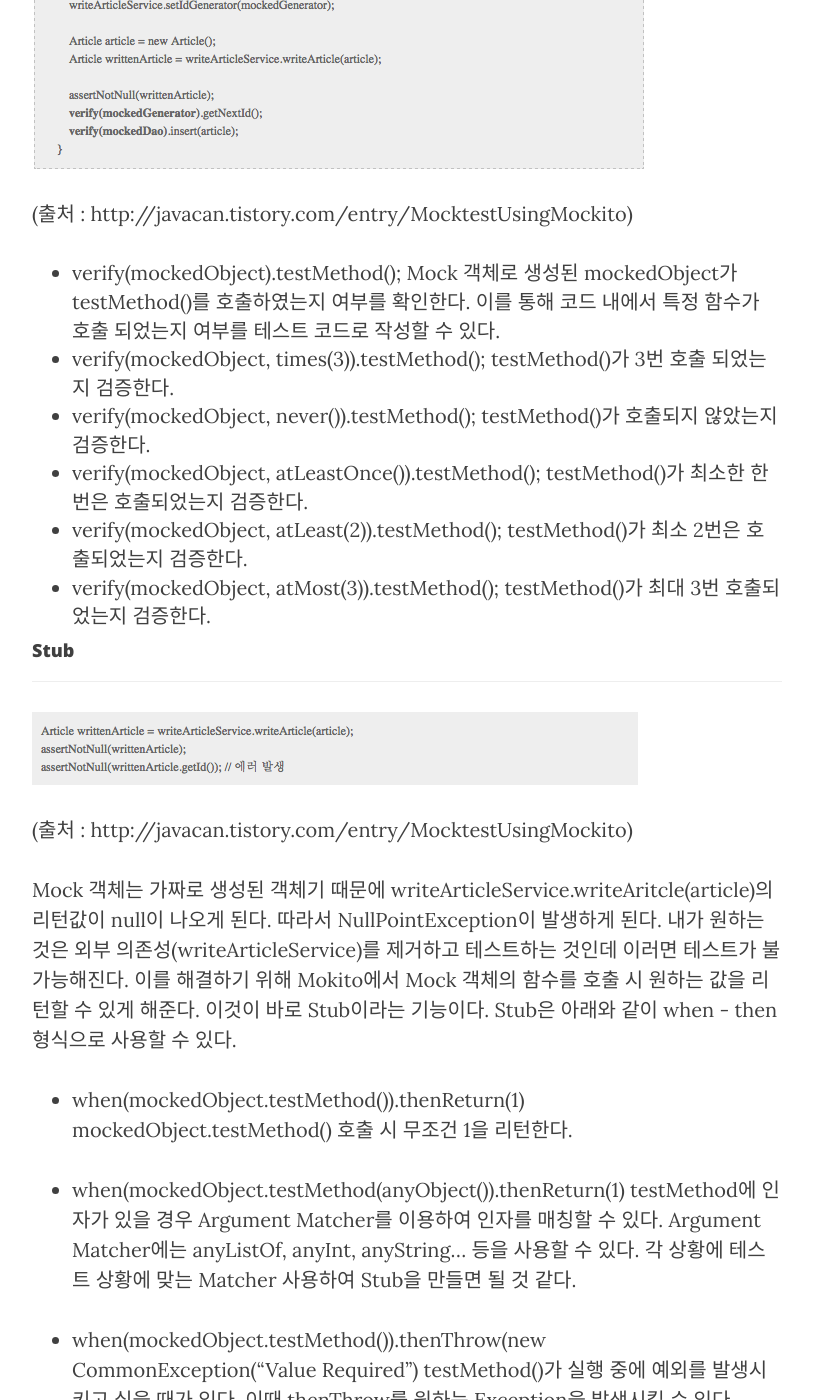
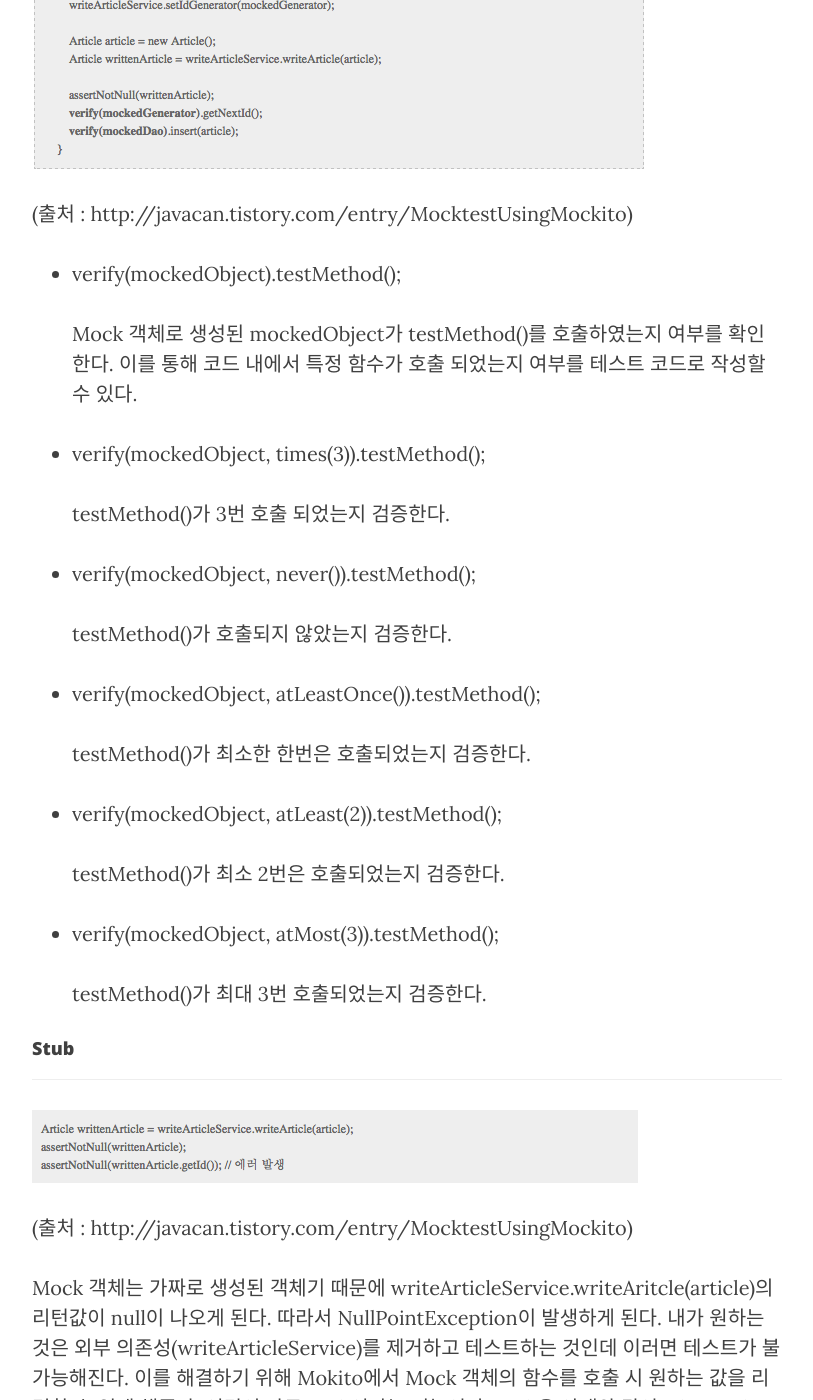
Before and after one commit to ljt629/ljt629.github.io, a Jekyll site: the page built from _posts/2017-02-09-mockito.markdown, in a window 1280 px wide and 1400 px high, scrolled down 2065 px. Shown: the whole window, without its empty margins (233-1046 px from the left). Built offline with Jekyll 4.4.1, drawn with Linux system fonts in a browser that asks for light colours; nearby versions of some CDN libraries; some of the changed text lies outside the part shown.

Commit message:
Modify post

```diff
--- a/_posts/2017-02-09-mockito.markdown
+++ b/_posts/2017-02-09-mockito.markdown
@@ -11,6 +11,7 @@ header-img: "img/post-bg-06.jpg"
  NHN 엔터에 입사 전 과제에서 JUnit 테스트 코드를 작성하라는 요구사항이 있었다. 입사 후 베이스캠프 프로젝트를 진행할 때도 테스트 코드의 중요성을 몇번씩 들었다. 그때는 테스트 코드의 필요하다고 생각은 했지만 진정한 필요성에 대해서는 느끼지 못했다. 프로젝트에서 테스트 코드를 작성해보고 TDD 강의를 듣고나서야 테스트 코드의 필요성을 제대로 알게 되었다.
 
  베이스캠프 진행 시 나는 프로그램이 돌아가게끔 하는데 초점이 맞춰져 있었다. 테스트 코드를 작성해야한다는 의무감 때문에 상당히 단순한 테스트 케이스만을 처리하는 테스트 코드를 작성하였다. 그렇게 모든 프로젝트가 끝나고 우리 TF에는 2가지 문제가 발생하였다.
+
  1. 원하는 요구사항대로 로직이 수행하지 않는 함수
  2. A 기능을 수정하였더니 B 기능이 작동하지 않음
 
@@ -19,13 +20,15 @@ header-img: "img/post-bg-06.jpg"
 현재 우리 팀이 진행하고 있는 프로젝트는 4명이서 진행하며 기능이 그렇게 많지 않은 작은 프로젝트이다. 수십명이 함께 진행하는 프로젝트에 테스트 코드가 단 한줄이라도 없다면 어떻게 될까? 아마도 정체를 알 수 없는 각종 버그들과 함께 주말 출근을 하고 있는 나를 볼 수 있을 것 같다.
 베이스캠프를 진행하며 테스트 코드 작성의 필요성을 알았으니 이제 양질의 테스트 코드를 작성하기 위해 공부를 해야겠다!
 
+
+
 # Mockito를 이용한 테스트
 테스트 코드를 작성하다 보면 외부 클래스의 의존성 때문에 정작 내 코드의 로직을 테스트 하지 못하는 경우가 생긴다. 이럴 때 Mockito 라이브러리를 사용하면 쉽게 테스트 코드를 작성할 수 있다.
 
 #### Mock 객체 생성
 ---
 
-![](http://ljt629.github.io/img/blog-mock.PNG)
+![](http://ljt629.github.io/img/mock.PNG)
 
 (출처 : http://javacan.tistory.com/entry/MocktestUsingMockito)
 
@@ -34,37 +37,52 @@ header-img: "img/post-bg-06.jpg"
 #### Mockito.verify()
 ---
 
-![](http://ljt629.github.io/img/blog-verify.PNG)
+![](http://ljt629.github.io/img/verify.PNG)
 
 (출처 : http://javacan.tistory.com/entry/MocktestUsingMockito)
 
 * verify(mockedObject).testMethod();
-Mock 객체로 생성된 mockedObject가 testMethod()를 호출하였는지 여부를 확인한다. 이를 통해 코드 내에서 특정 함수가 호출 되었는지 여부를 테스트 코드로 작성할 수 있다.
+
+	Mock 객체로 생성된 mockedObject가 testMethod()를 호출하였는지 여부를 확인한다. 이를 통해 코드 내에서 특정 함수가 호출 되었는지 여부를 테스트 코드로 작성할 수 있다.
+
 * verify(mockedObject, times(3)).testMethod();
-testMethod()가 3번 호출 되었는지 검증한다.
+
+	testMethod()가 3번 호출 되었는지 검증한다.
+
 * verify(mockedObject, never()).testMethod();
-testMethod()가 호출되지 않았는지 검증한다.
+
+	testMethod()가 호출되지 않았는지 검증한다.
+
 * verify(mockedObject, atLeastOnce()).testMethod();
-testMethod()가 최소한 한번은 호출되었는지 검증한다.
+
+	testMethod()가 최소한 한번은 호출되었는지 검증한다.
+
 * verify(mockedObject, atLeast(2)).testMethod();
-testMethod()가 최소 2번은 호출되었는지 검증한다.
+
+	testMethod()가 최소 2번은 호출되었는지 검증한다.
+
 * verify(mockedObject, atMost(3)).testMethod();
-testMethod()가 최대 3번 호출되었는지 검증한다.
+
+	testMethod()가 최대 3번 호출되었는지 검증한다.
 
 #### Stub
 ---
 
-![](http://ljt629.github.io/img/blog-stub.PNG)
+![](http://ljt629.github.io/img/stub.PNG)
 
 (출처 : http://javacan.tistory.com/entry/MocktestUsingMockito)
 
 Mock 객체는 가짜로 생성된 객체기 때문에  writeArticleService.writeAritcle(article)의 리턴값이 null이 나오게 된다. 따라서 NullPointException이 발생하게 된다. 내가 원하는 것은 외부 의존성(writeArticleService)를 제거하고 테스트하는 것인데 이러면 테스트가 불가능해진다. 이를 해결하기 위해 Mokito에서 Mock 객체의 함수를 호출 시 원하는 값을 리턴할 수 있게 해준다. 이것이 바로 Stub이라는 기능이다. Stub은 아래와 같이 when - then 형식으로 사용할 수 있다.
+
 * when(mockedObject.testMethod()).thenReturn(1)
+
 mockedObject.testMethod() 호출 시 무조건 1을 리턴한다.
 
 * when(mockedObject.testMethod(anyObject()).thenReturn(1)
+
 testMethod에 인자가 있을 경우 Argument Matcher를 이용하여 인자를 매칭할 수 있다.
 Argument Matcher에는 anyListOf, anyInt, anyString... 등을 사용할 수 있다. 각 상황에 테스트 상황에 맞는 Matcher 사용하여 Stub을 만들면 될 것 같다.
 
 * when(mockedObject.testMethod()).thenThrow(new CommonException("Value Required")
+
 testMethod()가 실행 중에 예외를 발생시키고 싶을 때가 있다. 이때 thenThrow를 원하는 Exception을 발생시킬 수 있다.
```
Also changed, not shown: img/mock.png (renamed from img/blog-mock.png), img/stub.png (renamed from img/blog-stub.png), img/verify.png (renamed from img/blog-verify.png).
